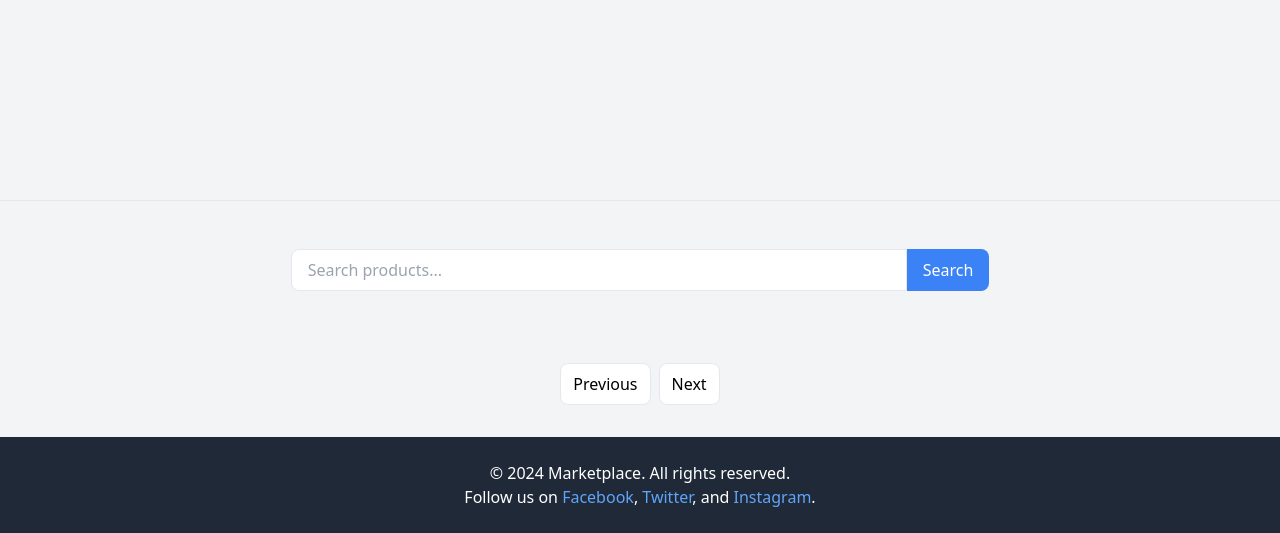
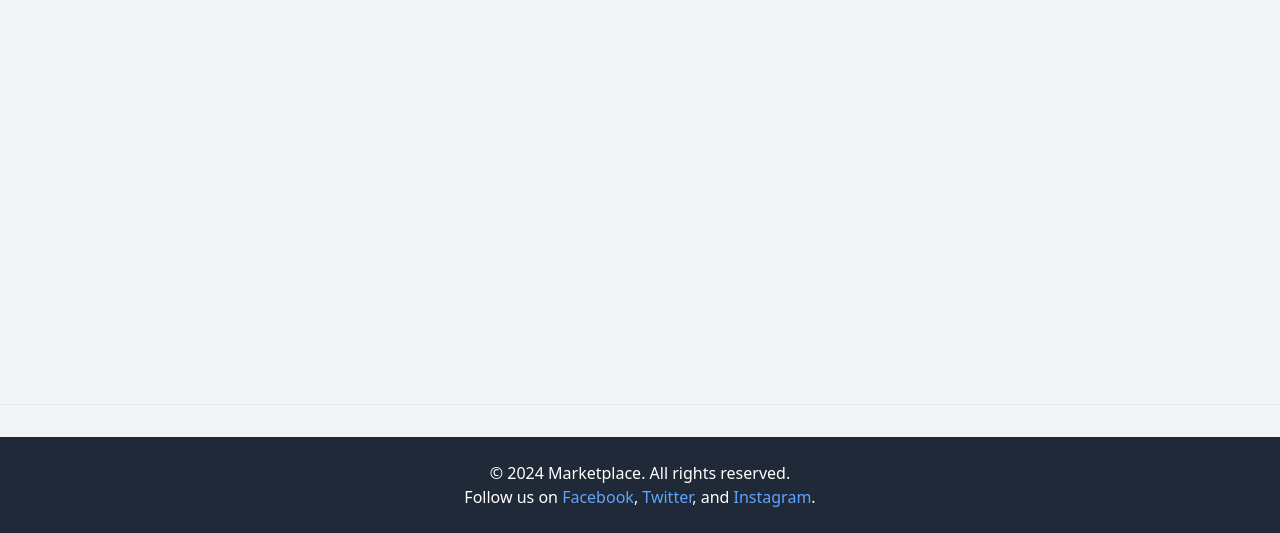
Before and after one commit to pycodeDev/sistem-penjualan-alat-burung-walet, a CodeIgniter 4 app: the page made by app/Views/Users/Content/Home.php in a window 1280 px wide. Shown: the part 267-800 px from the top of the page. Run offline with PHP 8.4 and a stand-in for CodeIgniter, Linux system fonts and the light colour scheme; the template is opened without the code that fills it, so the values that code supplies are empty; some libraries are stand-ins or nearby versions.

Commit message:
feat: rev 2

```diff
--- a/app/Controllers/ControllerUser.php
+++ b/app/Controllers/ControllerUser.php
@@ -91,7 +91,7 @@ class ControllerUser extends BaseController
         $data['back'] = $data_product["first_id"];
         $data['title'] = "Welcome To MarketPlace";
 
-        $data_product_new = $this->crud->solo_query("select * from tbl_product order by id DESC limit 3");
+        $data_product_new = $this->crud->solo_query("select * from tbl_product order by id DESC limit 6");
         $data['new_product']=$data_product_new;
 
         return view('users/content/home', $data);
--- a/app/Views/Users/Content/Home.php
+++ b/app/Views/Users/Content/Home.php
@@ -24,42 +24,42 @@
 <hr class="my-8">
 
 <!-- Search Form -->
-<div class="container mx-auto px-6 py-4">
+<!-- <div class="container mx-auto px-6 py-4">
     <form action="<?=base_url()?>client/search/product" method="GET">
         <div class="flex justify-center">
             <input type="text" name="search" placeholder="Search products..." class="w-full md:w-1/2 px-4 py-2 border rounded-l-lg focus:outline-none">
             <button type="submit" class="bg-blue-500 text-white px-4 py-2 rounded-r-lg hover:bg-blue-600">Search</button>
         </div>
     </form>
-</div>
+</div> -->
 
 <!-- Product List with Pagination -->
-<div class="container mx-auto px-6 py-8">
-    <div class="grid grid-cols-1 md:grid-cols-2 lg:grid-cols-3 gap-6">
+<!-- <div class="container mx-auto px-6 py-8">
+    <div class="grid grid-cols-1 md:grid-cols-2 lg:grid-cols-3 gap-6"> -->
             <?php
                 foreach ($data as $value) {
                 $rupiah = "Rp " . number_format($value['price'], 0, ',', '.');
             ?>
             <!-- Repeatable Product Card -->
-            <div class="bg-white shadow-md rounded-lg overflow-hidden">
+            <!-- <div class="bg-white shadow-md rounded-lg overflow-hidden">
                 <img src="<?= $value['image'] ?>" alt="Product 4" class="w-full h-48 object-cover">
                 <div class="p-4">
                     <h3 class="text-lg font-semibold text-gray-800"><?= $value['name'] ?></h3>
                     <p class="text-gray-600 my-2"><?= $rupiah ?></p>
                     <a href="<?= base_url() ?>client/product/<?= $value['id'] ?>" class="bg-blue-500 text-white px-4 py-2 mt-4 rounded hover:bg-blue-600">Detail</a>
                 </div>
-            </div>
+            </div> -->
             <?php
                 }
             ?>
-    </div>
+    <!-- </div> -->
 
     <!-- Pagination -->
-    <div class="flex justify-center mt-6">
+    <!-- <div class="flex justify-center mt-6">
         <nav class="inline-flex">
             <a href="<?=base_url()?>client/home/<?=$back?>/back" class="px-3 py-2 mx-1 bg-white border rounded-lg hover:bg-gray-200">Previous</a>
             <a href="<?=base_url()?>client/home/<?=$next?>/next" class="px-3 py-2 mx-1 bg-white border rounded-lg hover:bg-gray-200">Next</a>
         </nav>
-    </div>
+    </div> -->
 </div>
 <?= $this->endSection() ?>
```
